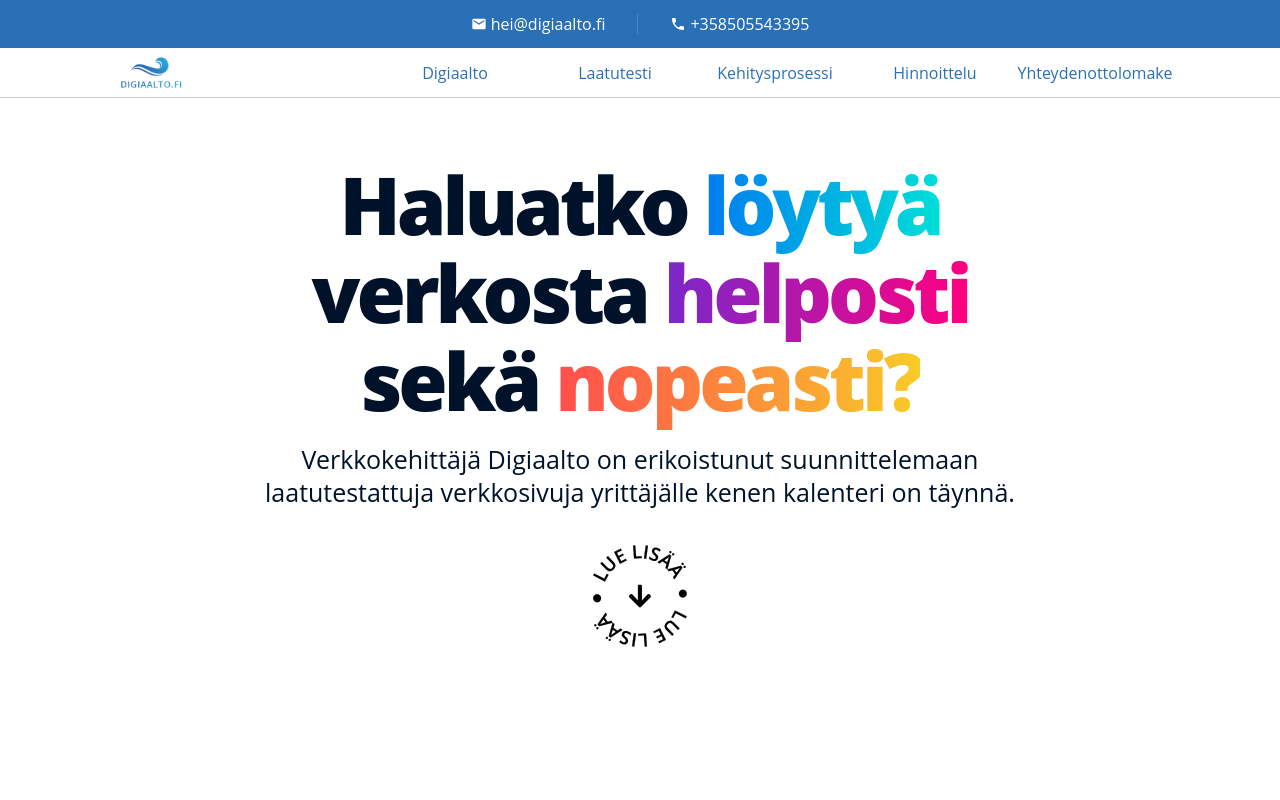
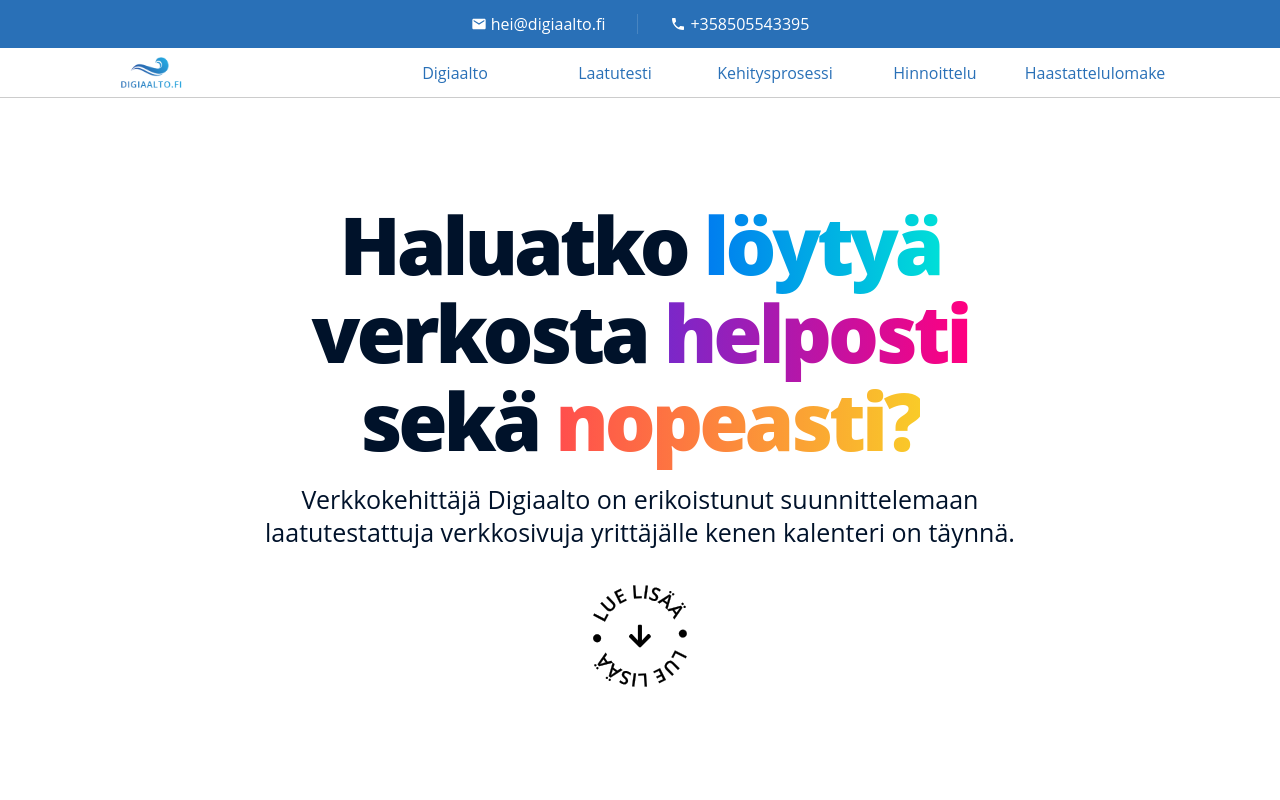
Before and after one commit to digiaalto/etusivu, a Next.js app: page / in a window 1280 px wide. Shown: the top 800 px of the page. Built offline with nearby package versions, Linux system fonts and the light colour scheme; a small style sheet from the web is missing.

Commit message:
changed page name, minor content tweaks

```diff
--- a/components/LP_Problem.js
+++ b/components/LP_Problem.js
@@ -24,7 +24,7 @@ const LP_Problem = () => {
           </div>
           <div className={styles.textColumn}>
             <p>
-              Kaikkien yrittäjien ei kuitenkaan ole taloudellisesti järkevää
+              Jokaisen yrittäjien ei kuitenkaan ole taloudellisesti järkevää
               käyttää omaa aikaa verkkosivun suunnittelun ja kehityksen
               laadunvalvontaan.
             </p>
--- a/components/LP_Process.js
+++ b/components/LP_Process.js
@@ -1,6 +1,7 @@
 import styles from "../styles/LP_Process.module.sass"
 import { useEffect, useState } from "react"
 import { useInView } from "react-intersection-observer"
+import Link from "next/link"
 
 const LP_Process = () => {
   const { ref, inView, entry } = useInView()
@@ -29,8 +30,12 @@ const LP_Process = () => {
         <div className={styles.column}>
           <h4 className={styles.topHeader}>Prosessi</h4>
           <h3 className={styles.middleHeader}>
-            Virtaviivainen toteutusprosessi nopeuttaa tuotteen julkaisua. Voit
-            tulla pöytään ideat valmiina tai antaa Digiaallon hoitaa kaiken.
+            Verkkosivun hankinta tapahtuu mahdollisimman vaivattomasti. Voit
+            tulla pöytään ideat valmiina tai antaa Digiaallon vastata kaikesta.
+            Täytä vain
+            <Link href="/haastattelulomake">
+              <a> haastattelulomake.</a>
+            </Link>
           </h3>
           <h4 className={styles.bottomHeader}>
             Tehostetun Verkkosivun Toteutus
@@ -39,7 +44,7 @@ const LP_Process = () => {
             <TextBlock
               miniheader="Aloitetaan"
               header="Kartoitus"
-              text="Ota yhteyttä ja sinulle lähetetään haastattelulomake jossa kerätään pakollisia taustatietoja. Saat takaisin ehdotuksen projektin ominaisuuksista ja tarpeellisista palveluista."
+              text="Täytä yhteydenottolomake jossa kerätään pakolliset taustatiedot projektistasi ja sinusta."
             />
             <TextBlock
               miniheader="Vaihe 2"
--- a/components/NavDesktop.js
+++ b/components/NavDesktop.js
@@ -22,7 +22,7 @@ const Links = () => {
       <DigiaaltoLink href="/#laatutesti-google-lighthouse" text="Laatutesti" />
       <DigiaaltoLink href="/#kehitysprosessi" text="Kehitysprosessi" />
       <DigiaaltoLink href="/#hinnoittelu" text="Hinnoittelu" />
-      <DigiaaltoLink href="/yhteydenottolomake" text="Yhteydenottolomake" />
+      <DigiaaltoLink href="/haastattelulomake" text="Haastattelulomake" />
     </ul>
   )
 }
--- a/pages/yhteydenottolomake.js
+++ b/pages/haastattelulomake.js
@@ -1,4 +1,4 @@
-import styles from "../styles/yhteydenottolomake.module.sass"
+import styles from "../styles/haastattelulomake.module.sass"
 import React from "react"
 import FormApp from "../components/FormApp"
 import Layout from "../components/layout"
--- a/styles/LP_Hero.module.sass
+++ b/styles/LP_Hero.module.sass
@@ -4,18 +4,13 @@ $laptopWidth: 50rem
 
 .section
 	z-index: 0
+	min-height: 60vh
 	padding: map-get($padding, mobile)
 	position: fixed
 	left: 0
 	top: 0
 	right: 0
-	display: flex
-	flex-direction: column
-	justify-content: center
 	text-align: center
-	align-content: center
-	aligm-items: center
-	min-height: 60vh
 
 .content
 	display: block
@@ -74,5 +69,6 @@ $laptopWidth: 50rem
 		min-height: 90vh
 	.content
 		max-width: $laptopWidth
+		margin-top: 120px
 	.salesPitch
 		font-size: 5rem
```
Also changed, not shown: components/FormApp.js (+8 -0 lines), styles/haastattelulomake.module.sass (renamed from styles/yhteydenottolomake.module.sass).
